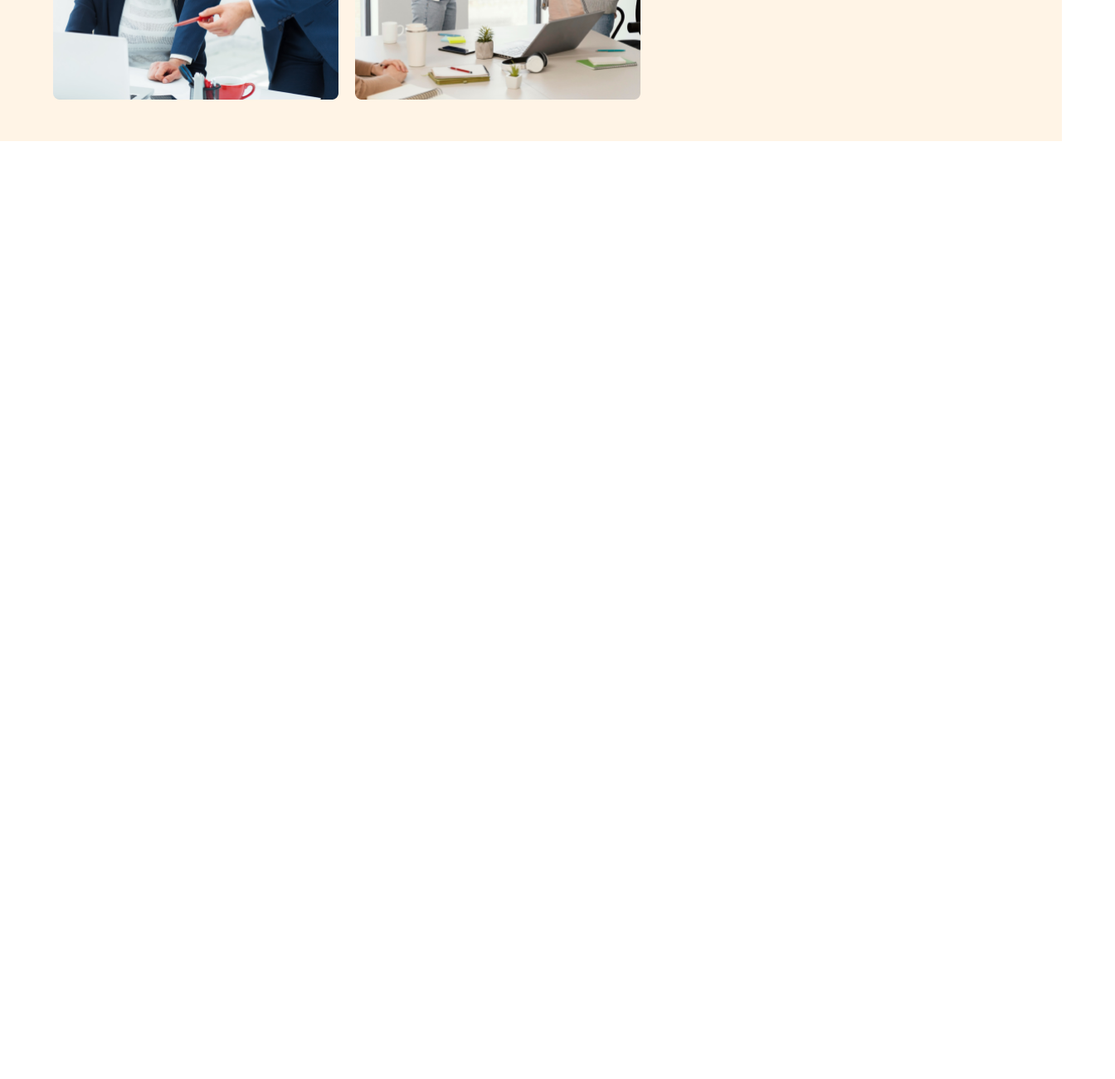
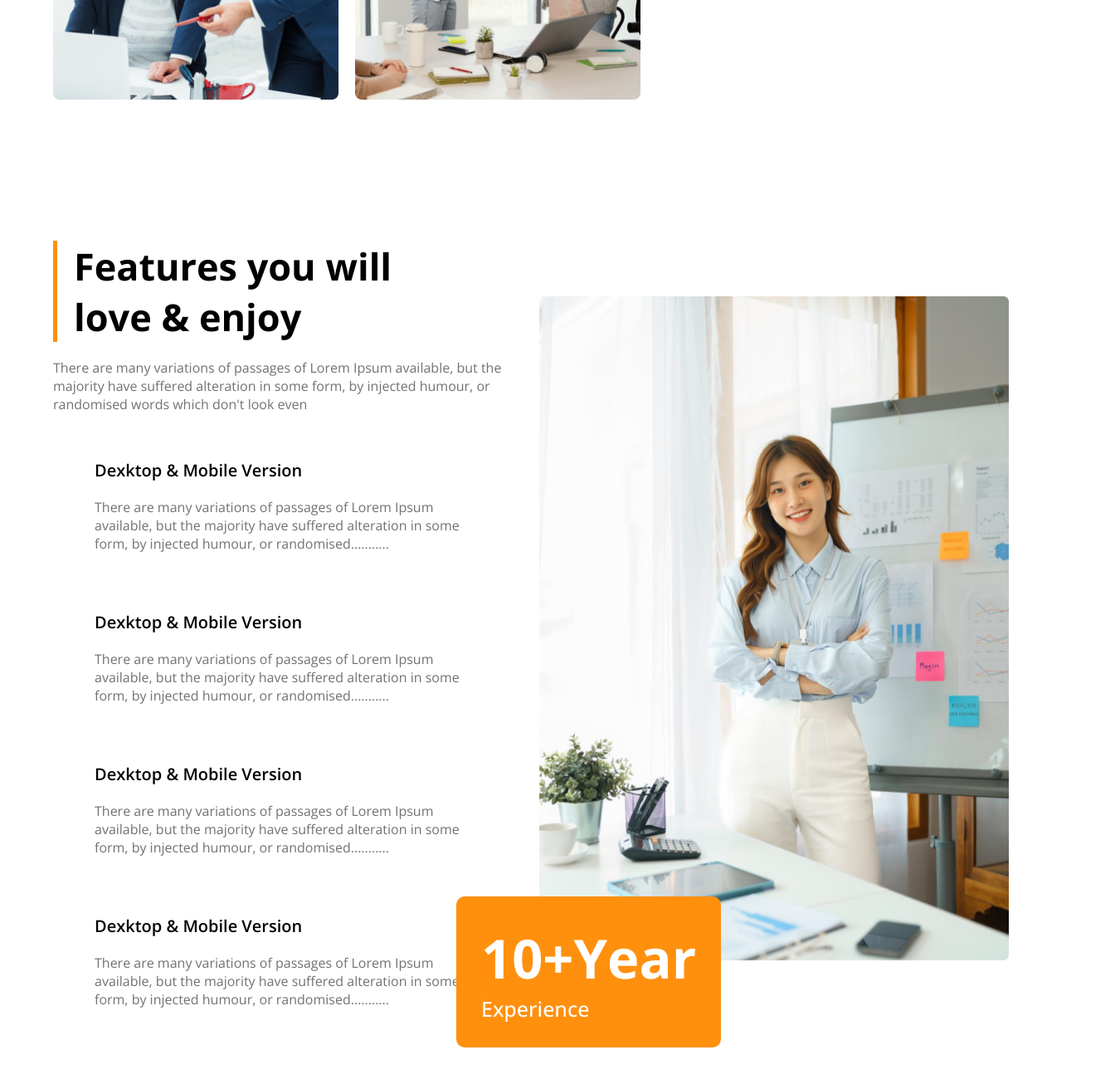
Before and after one commit to aanafiu/G3-Architecture, a plain HTML site: page index.html in a window 1280 px wide. Shown: the part 1853-3153 px from the top of the page at 83% size, 1344 px wide, since content can reach past the window. Before the commit the page ends 2023 px from the top, so only its background shows below. Drawn offline with nearby package versions, Linux system fonts and the light colour scheme.

Commit message:
Feature Section

```diff
--- a/index.html
+++ b/index.html
@@ -81,5 +81,48 @@
         </div>
        </section>
 
+       <!-- Feature -->
+       <section class="feature">
+        <div class="feature-container">
+            <div class="feature-details">
+                <div class="line">
+                    <h1 class="team-headline">Features you will love & enjoy</h1>
+                </div>
+                <p class="all-p">There are many variations of passages of Lorem Ipsum available, but the majority have suffered alteration in some form, by injected humour, or randomised words which don't look even</p>
+
+                <div class="details-container">
+                    <div class="box">
+                        <h2 class="title">Dexktop & Mobile Version</h2>
+                        <p class="all-p">There are many variations of passages of Lorem Ipsum available, but the majority have suffered alteration in some form, by injected humour, or randomised...........</p>
+                    </div>
+                    <div class="box">
+                        <h2 class="title">Dexktop & Mobile Version</h2>
+                        <p class="all-p">There are many variations of passages of Lorem Ipsum available, but the majority have suffered alteration in some form, by injected humour, or randomised...........</p>
+                    </div>
+                    <div class="box">
+                        <h2 class="title">Dexktop & Mobile Version</h2>
+                        <p class="all-p">There are many variations of passages of Lorem Ipsum available, but the majority have suffered alteration in some form, by injected humour, or randomised...........</p>
+                    </div>
+                    <div class="box">
+                        <h2 class="title">Dexktop & Mobile Version</h2>
+                        <p class="all-p">There are many variations of passages of Lorem Ipsum available, but the majority have suffered alteration in some form, by injected humour, or randomised...........</p>
+                    </div>
+                </div>
+
+            </div>
+
+            <div class="feature-img">
+                <img src="./images/architect.png" alt="">
+
+                <div class="ex">
+                    <h1>
+                        10+Year
+
+                    </h1>
+                    <span>Experience</span>
+                </div>
+            </div>
+        </div>
+       </section>
 </body>
 </html>
--- a/style/style.css
+++ b/style/style.css
@@ -131,7 +131,7 @@ main{
     height: 100%;
     /* margin: 20px auto; */
     /* padding: 30px 0; */
-    background-color: rgba(255, 144, 14, 0.1);
+    background-color: rgba(255, 255, 255, 0.1);
 }
 .team-container{
     /* background-color: aquamarine; */
@@ -167,6 +167,89 @@ main{
     font-weight: 500;
     width: 70%;
     /* background-color: beige; */
+}
+
+/* Feature */
+
+.feature{
+    width: 100%;
+    height: 100%;
+    background-color: rgba(255, 255, 255, 0.1); margin: 50px 0 50px 5%;
+}
+
+.feature-container{
+    width: 90%;
+    display: flex;
+    /* justify-content: flex-start; */
+    align-items: center;
+
+    gap: 20px;
+}
+.feature-details{
+    width: 100%;
+    margin: 50px 0;
+}
+.feature-details .all-p{
+   font-size: 16px;
+}
+
+.feature-details .team-headline{
+    color: black;
+    font-weight: 700;
+    padding: 0 0px 0 20px;
+    margin: 20px 0;
+}
+.line{
+    border-left: 5px solid rgba(255, 144, 14, 1);
+}
+
+.details-container{
+    width: 80%;
+    display: flex;
+    flex-direction: column;
+    gap: 40px;
+      padding: 30px;
+}
+.box{
+    width: 100%;
+    margin: 5px 20px;
+}
+
+.box .title{
+    font-size: 20px;
+    font-weight: 600;
+    color: black;
+    margin: 20px 0;
+}
+
+.feature-img{
+    width: 100%;
+    /* height: 100%; */
+    position: relative;
+}
+.feature-img img{
+    width: 100%;
+    height: 800px;
+}
+
+.ex{
+    background-color:rgba(255, 144, 14, 1) ;
+    padding: 30px 30px;
+    width: fit-content;
+    border-radius: 10px;
+    position: absolute;
+    bottom: -100px;
+    left: -100px;
+}
+.ex h1{
+    font-size: 65px;
+    color: white;
+    font-weight: bold;
+}
+.ex span{
+    font-size: 25px;
+    color: white;
+    font-weight: 500;
 }
 
 
@@ -241,6 +324,47 @@ main{
         .team-headline{
             font-size: 2em;
 
+        }
+
+
+
+        /* Feature */
+
+        .feature-container{
+            flex-direction: column-reverse;
+            align-items: center;
+            justify-content: center;
+            /* text-align: center; */
+            width: 80%;
+            margin: 0 auto;
+        }
+
+        .feature-img{
+            width: 100%;
+            /* height: 100%; */
+            text-align: center;
+            align-items: center;
+
+        }
+        .feature-img img{
+            width: 100%;
+            /* height: 50%; */
+        }
+
+        .ex{
+            position: absolute;
+            bottom: -3rem;
+            left: -3rem;
+        }
+        .ex h1{
+            font-size: 2rem;
+            color: white;
+            font-weight: bold;
+        }
+        .ex span{
+            font-size: 1rem;
+            color: white;
+            font-weight: 500;
         }
 
 }
@@ -346,6 +470,47 @@ main{
 
 
 
+        /* Feature */
+
+        .feature-container{
+            flex-direction: column-reverse;
+            align-items: center;
+            justify-content: center;
+            /* text-align: center; */
+            width: 80%;
+            margin: 0 auto;
+        }
+
+        .feature-img{
+            width: 90%;
+            /* height: 100%; */
+            text-align: center;
+            align-items: center;
+
+        }
+        .feature-img img{
+            width: 100%;
+            /* height: 50%; */
+        }
+
+        .ex{
+            position: absolute;
+            bottom: -3rem;
+            left: -4rem;
+        }
+        .ex h1{
+            font-size: 3rem;
+            color: white;
+            font-weight: bold;
+        }
+        .ex span{
+            font-size: 1rem;
+            color: white;
+            font-weight: 500;
+        }
+
+
+
 
 
 }
```
